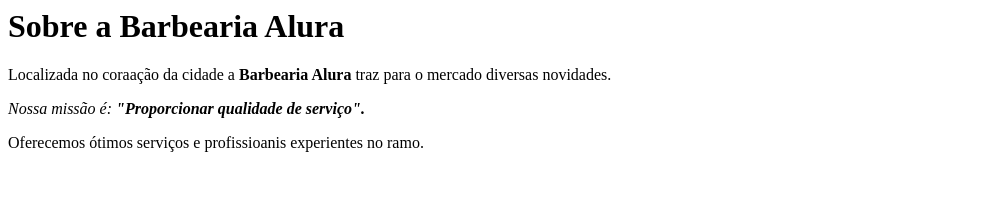
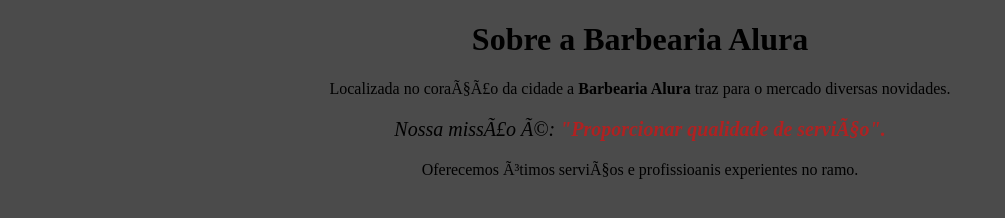
Before and after one commit to Hakai17/index.html, a plain HTML site: page index.html in a window 1280 px wide. Shown: the whole page, without its empty margins (0-1005 px from the left). Drawn offline with Linux system fonts and the light colour scheme.

Commit message:
atualizaçao

```diff
--- a/index.html
+++ b/index.html
@@ -1,7 +1,17 @@
-<h1>Sobre a Barbearia Alura</h1>
+<!DOCTYPE html>
+<html lang="pt-br">
+    <head>
+        <meta charset="UTF 8">
+        <title>Barbearia</title>
+        <link rel="stylesheet" href="style.css">
+    </head>
+    <body>
+        <h1 style="text-align: center">Sobre a Barbearia Alura</h1>
 
-<p>Localizada no coraação da cidade a <strong>Barbearia Alura</strong> traz para o mercado diversas novidades.</p>
+        <p>Localizada no coração da cidade a <strong>Barbearia Alura</strong> traz para o mercado diversas novidades.</p>
 
-<p><em>Nossa missão é: <strong>"Proporcionar qualidade de serviço".</strong></em></p>
+        <p style="font-size: 20px"><em>Nossa missão é: <strong>"Proporcionar qualidade de serviço".</strong></em></p>
 
-<p>Oferecemos ótimos serviços e profissioanis experientes no ramo.</p>
+        <p>Oferecemos ótimos serviços e profissioanis experientes no ramo.</p>
+    </body>
+</html>
--- /dev/null
+++ b/style.css
@@ -0,0 +1,11 @@
+body {
+    background: rgb(75, 75, 75);
+}
+
+p {
+    text-align: center;
+}
+
+em strong{
+    color: rgba(255, 0, 0, 0.562);
+}
```
Also changed, not shown: 1 other file.
